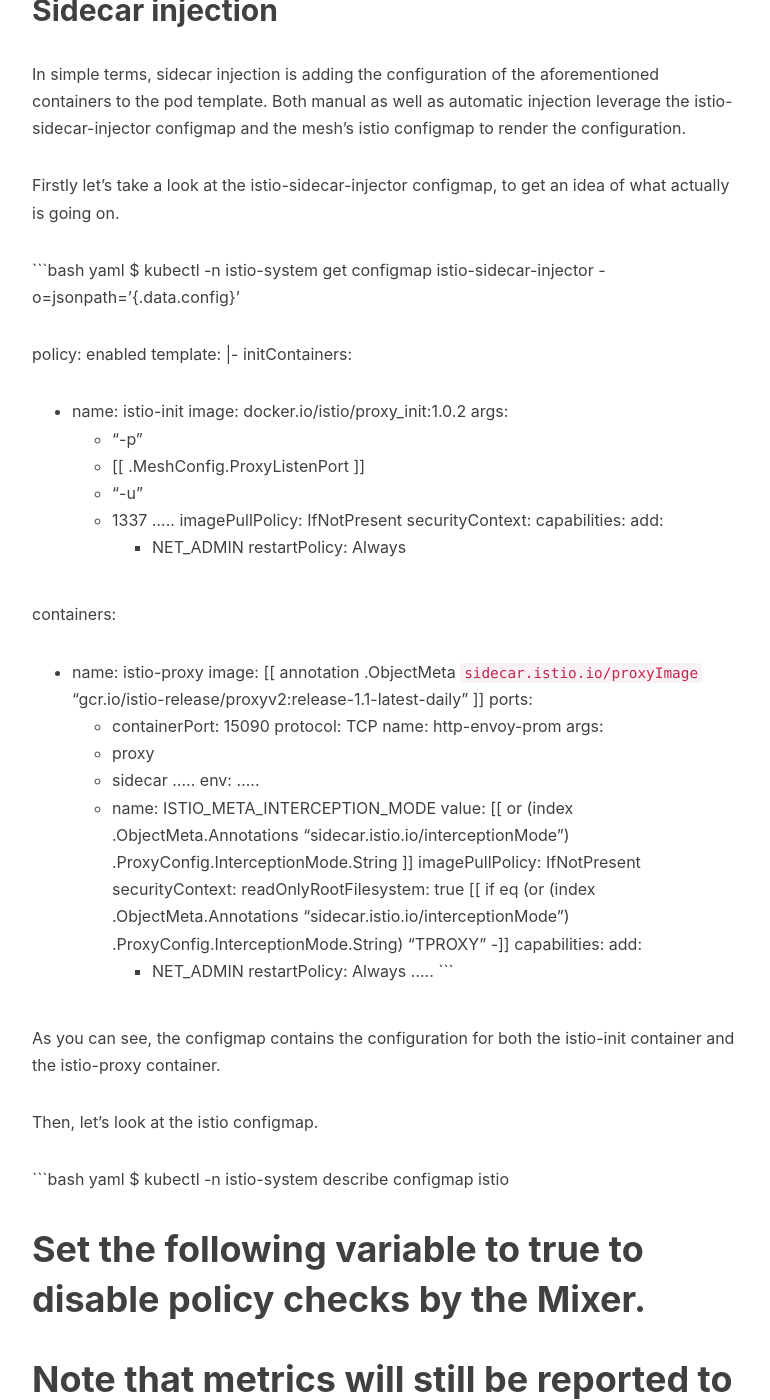
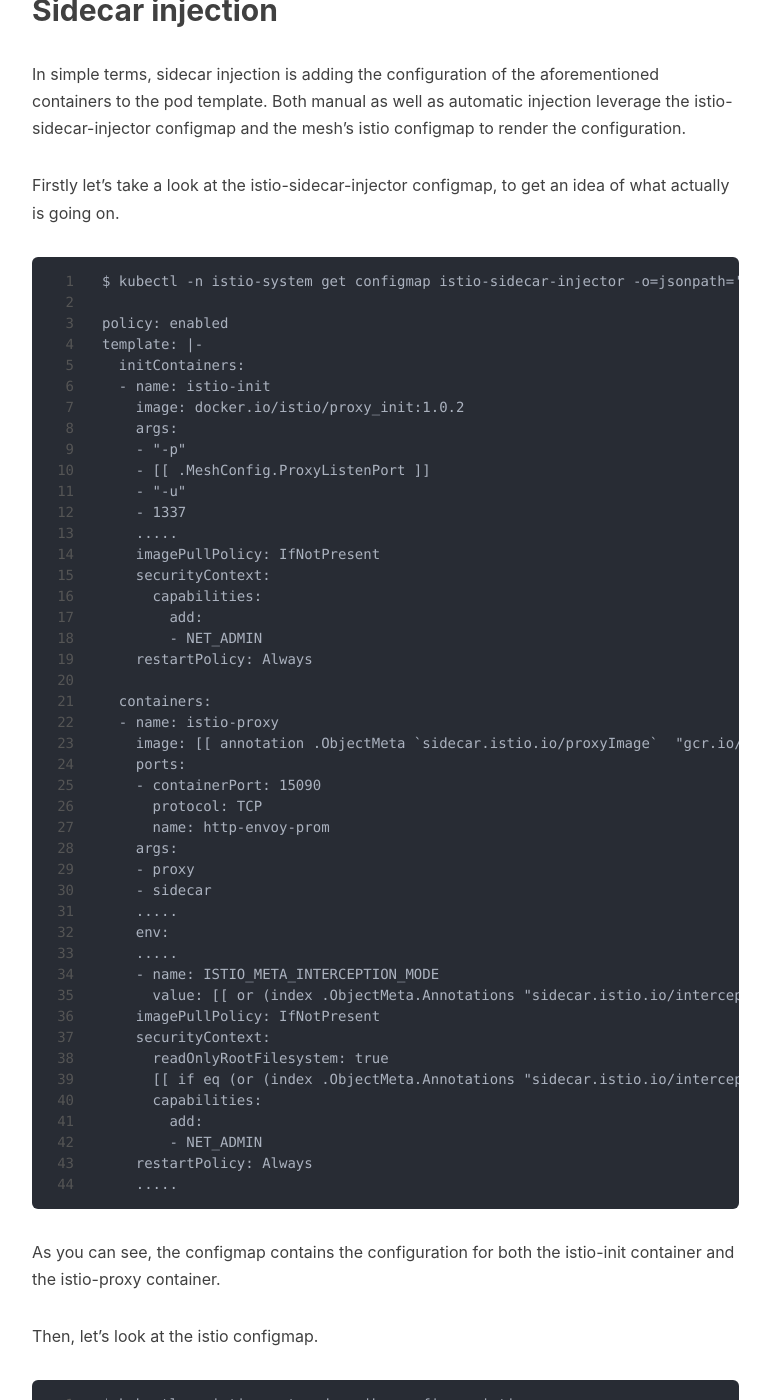
Before and after one commit to SerenaFeng/SerenaFeng.github.io, a Jekyll site: the page built from _posts/2019-04-10-istio-sidecar-injector.md, in a window 1280 px wide and 1400 px high, scrolled down 1027 px. Shown: the whole window, without its empty margins (233-1003 px from the left). Built offline with Jekyll 4.4.1, drawn with Linux system fonts in a browser that asks for light colours; nearby versions of some CDN libraries; comment, search, counter and statistics services are not loaded; some of the changed text lies outside the part shown.

````diff
--- a/_posts/2019-04-10-istio-sidecar-injector.md
+++ b/_posts/2019-04-10-istio-sidecar-injector.md
@@ -37,7 +37,7 @@
 Firstly let's take a look at the istio-sidecar-injector configmap, to get an idea of what actually is
 going on.
 
-```bash yaml
+```
 $ kubectl -n istio-system get configmap istio-sidecar-injector -o=jsonpath='{.data.config}'
 
 policy: enabled
@@ -88,7 +88,7 @@
 
 Then, let's look at the istio configmap.
 
-```bash yaml
+```
 $ kubectl -n istio-system describe configmap istio
 
 # Set the following variable to true to disable policy checks by the Mixer.
````
